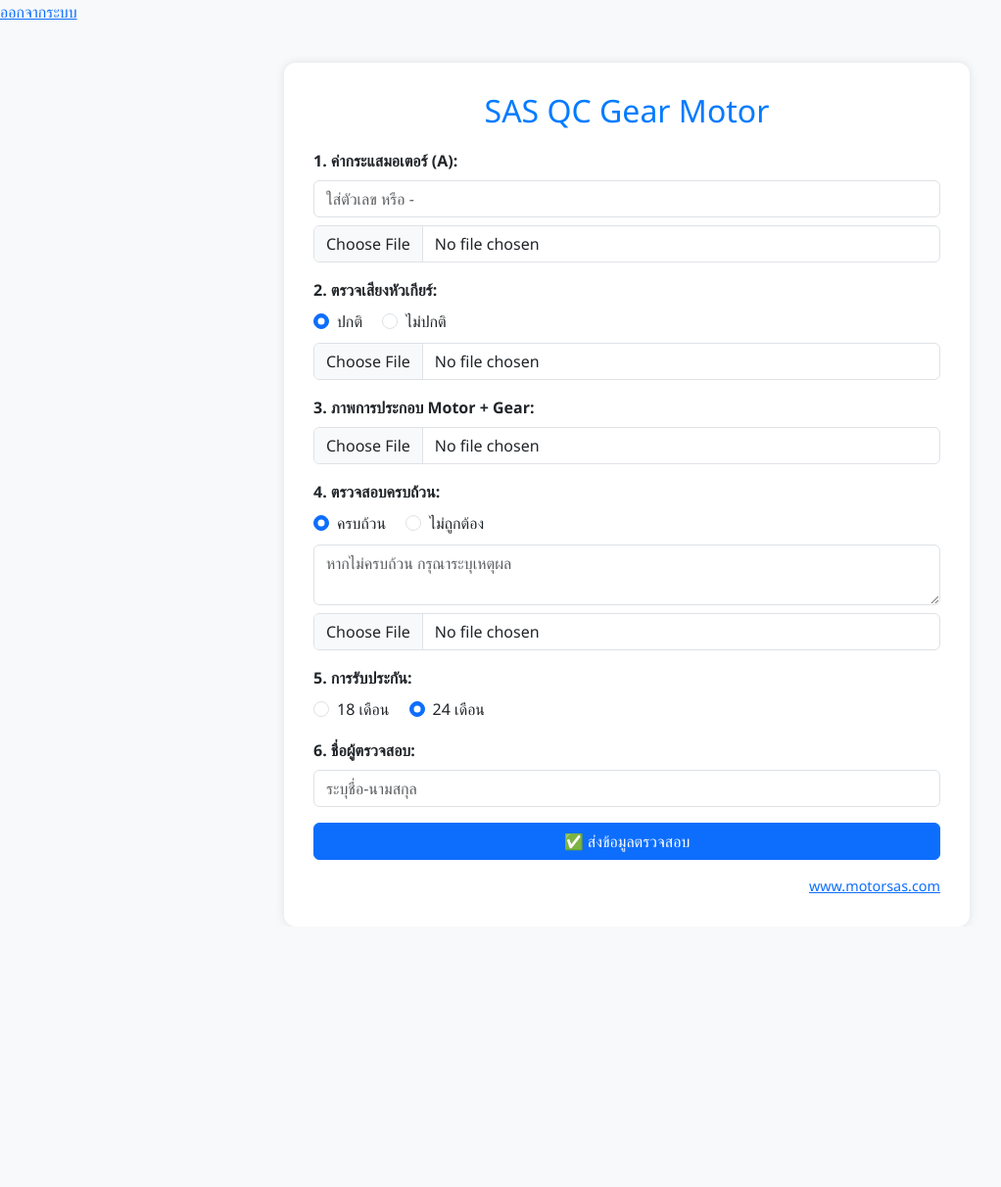
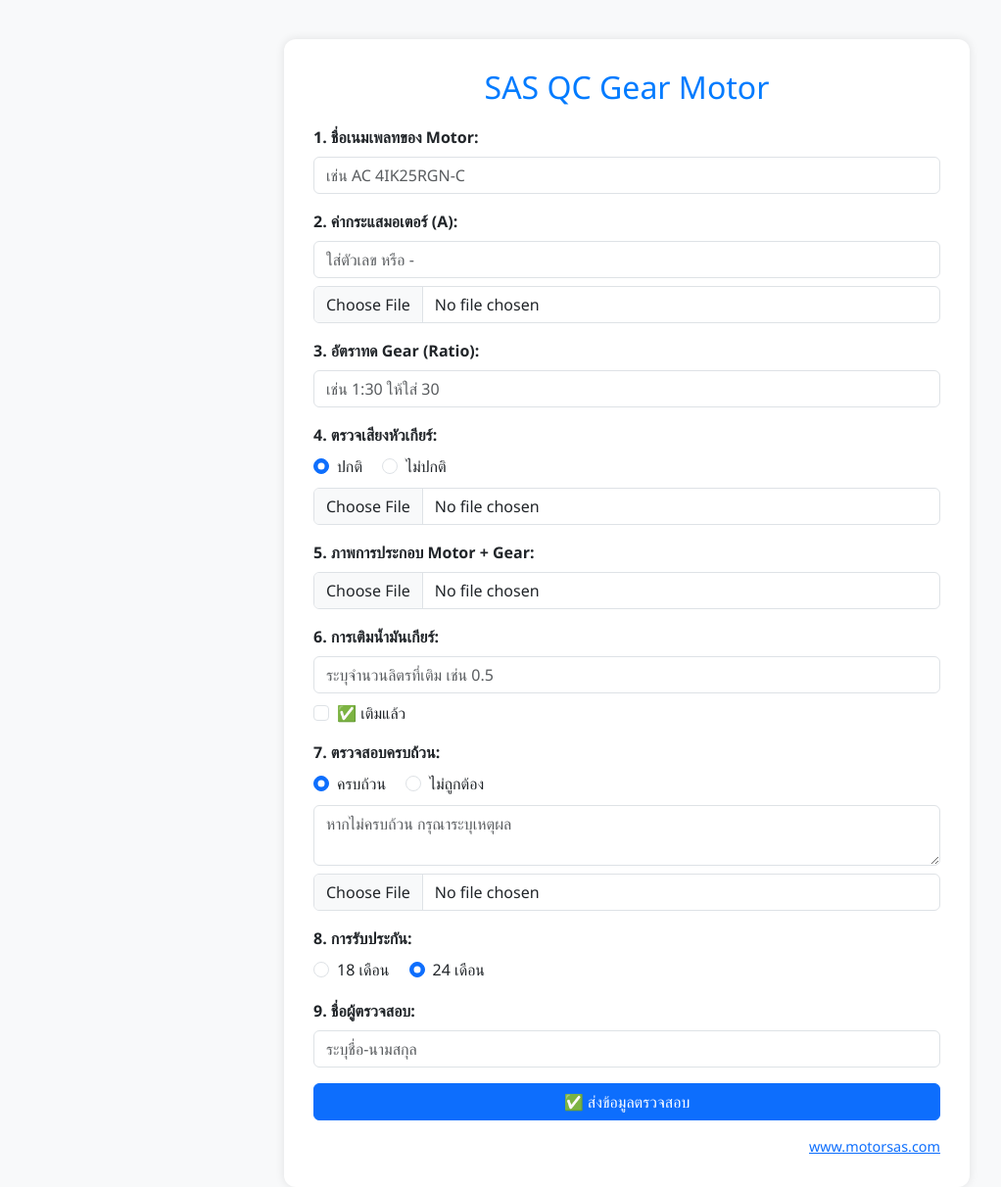
Before and after one commit to SomyotSW/sas-qc-gearmotor, a Flask app: template templates/form.html in a window 1280 px wide. Shown: the whole page at 98% size, without its empty margins (0-1022 px from the left). Before the commit the page ends 912 px from the top, so only its background shows below. Run offline with Flask 3, Linux system fonts and the light colour scheme; the template is opened without the code that fills it, so the values that code supplies are empty; parts of the project's set-up code (start-up, migrations or seed data) failed here and were passed over.

Commit message:
เพิ่มหัวข้อ nameplate, gear ratio, และการเติมน้ำมัน

```diff
--- a/templates/form.html
+++ b/templates/form.html
@@ -1,7 +1,6 @@
 <!DOCTYPE html>
 <html lang="th">
 <head>
-								<a href="{{ url_for('logout') }}">ออกจากระบบ</a>
     <meta charset="UTF-8">
     <title>SAS QC Gear Motor</title>
     <meta name="viewport" content="width=device-width, initial-scale=1.0">
@@ -39,14 +38,28 @@
     <h2>SAS QC Gear Motor</h2>
     <form method="post" action="/submit" enctype="multipart/form-data">
 
+        <!-- ข้อ 1: ชื่อเนมเพลท -->
         <div class="mb-3">
-            <label class="form-label">1. ค่ากระแสมอเตอร์ (A):</label>
+            <label class="form-label">1. ชื่อเนมเพลทของ Motor:</label>
+            <input type="text" name="motor_nameplate" class="form-control" placeholder="เช่น AC 4IK25RGN-C" required>
+        </div>
+
+        <!-- ข้อ 2: ค่ากระแสมอเตอร์ -->
+        <div class="mb-3">
+            <label class="form-label">2. ค่ากระแสมอเตอร์ (A):</label>
             <input type="text" name="motor_current" class="form-control" placeholder="ใส่ตัวเลข หรือ -" required>
             <input type="file" name="motor_current_img" class="form-control mt-2" accept="image/*">
         </div>
 
+        <!-- ข้อ 3: อัตราทดเกียร์ -->
         <div class="mb-3">
-            <label class="form-label">2. ตรวจเสียงหัวเกียร์:</label><br>
+            <label class="form-label">3. อัตราทด Gear (Ratio):</label>
+            <input type="number" name="gear_ratio" class="form-control" placeholder="เช่น 1:30 ให้ใส่ 30" required>
+        </div>
+
+        <!-- ข้อ 4: ตรวจเสียงหัวเกียร์ -->
+        <div class="mb-3">
+            <label class="form-label">4. ตรวจเสียงหัวเกียร์:</label><br>
             <div class="form-check form-check-inline">
                 <input class="form-check-input" type="radio" name="gear_sound" value="ปกติ" checked>
                 <label class="form-check-label">ปกติ</label>
@@ -58,13 +71,25 @@
             <input type="file" name="gear_sound_img" class="form-control mt-2" accept="image/*">
         </div>
 
+        <!-- ข้อ 5: ภาพการประกอบ -->
         <div class="mb-3">
-            <label class="form-label">3. ภาพการประกอบ Motor + Gear:</label>
+            <label class="form-label">5. ภาพการประกอบ Motor + Gear:</label>
             <input type="file" name="assembly_img" class="form-control" accept="image/*">
         </div>
 
+        <!-- ข้อ 6: การเติมน้ำมัน -->
         <div class="mb-3">
-            <label class="form-label">4. ตรวจสอบครบถ้วน:</label><br>
+            <label class="form-label">6. การเติมน้ำมันเกียร์:</label>
+            <input type="number" step="0.1" name="oil_liters" class="form-control" placeholder="ระบุจำนวนลิตรที่เติม เช่น 0.5">
+            <div class="form-check mt-2">
+                <input class="form-check-input" type="checkbox" name="oil_filled" value="เติมแล้ว">
+                <label class="form-check-label">✅ เติมแล้ว</label>
+            </div>
+        </div>
+
+        <!-- ข้อ 7: ตรวจสอบครบถ้วน -->
+        <div class="mb-3">
+            <label class="form-label">7. ตรวจสอบครบถ้วน:</label><br>
             <div class="form-check form-check-inline">
                 <input class="form-check-input" type="radio" name="check_complete" value="ครบถ้วน" checked>
                 <label class="form-check-label">ครบถ้วน</label>
@@ -77,8 +102,9 @@
             <input type="file" name="check_complete_img" class="form-control mt-2" accept="image/*">
         </div>
 
+        <!-- ข้อ 8: การรับประกัน -->
         <div class="mb-3">
-            <label class="form-label">5. การรับประกัน:</label><br>
+            <label class="form-label">8. การรับประกัน:</label><br>
             <div class="form-check form-check-inline">
                 <input class="form-check-input" type="radio" name="warranty" value="18">
                 <label class="form-check-label">18 เดือน</label>
@@ -89,15 +115,18 @@
             </div>
         </div>
 
+        <!-- ข้อ 9: ชื่อผู้ตรวจสอบ -->
         <div class="mb-3">
-            <label class="form-label">6. ชื่อผู้ตรวจสอบ:</label>
+            <label class="form-label">9. ชื่อผู้ตรวจสอบ:</label>
             <input type="text" name="inspector" class="form-control" required placeholder="ระบุชื่อ-นามสกุล">
         </div>
 
+        <!-- Submit -->
         <div class="d-grid">
             <button type="submit" class="btn btn-primary">✅ ส่งข้อมูลตรวจสอบ</button>
         </div>
     </form>
+
     <div class="footer-link mt-3">
         <a href="https://www.motorsas.com" target="_blank">www.motorsas.com</a>
     </div>
```
